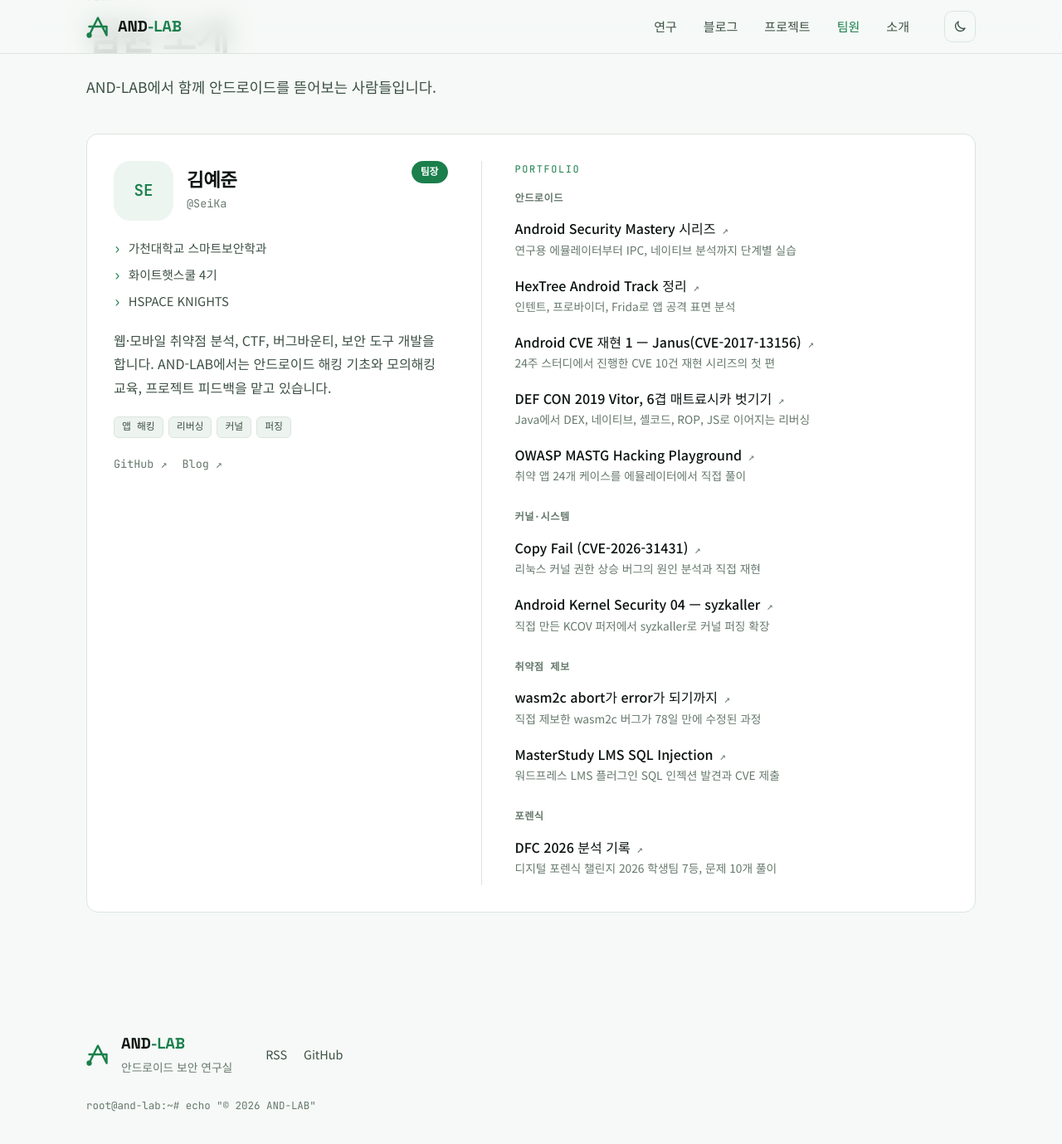
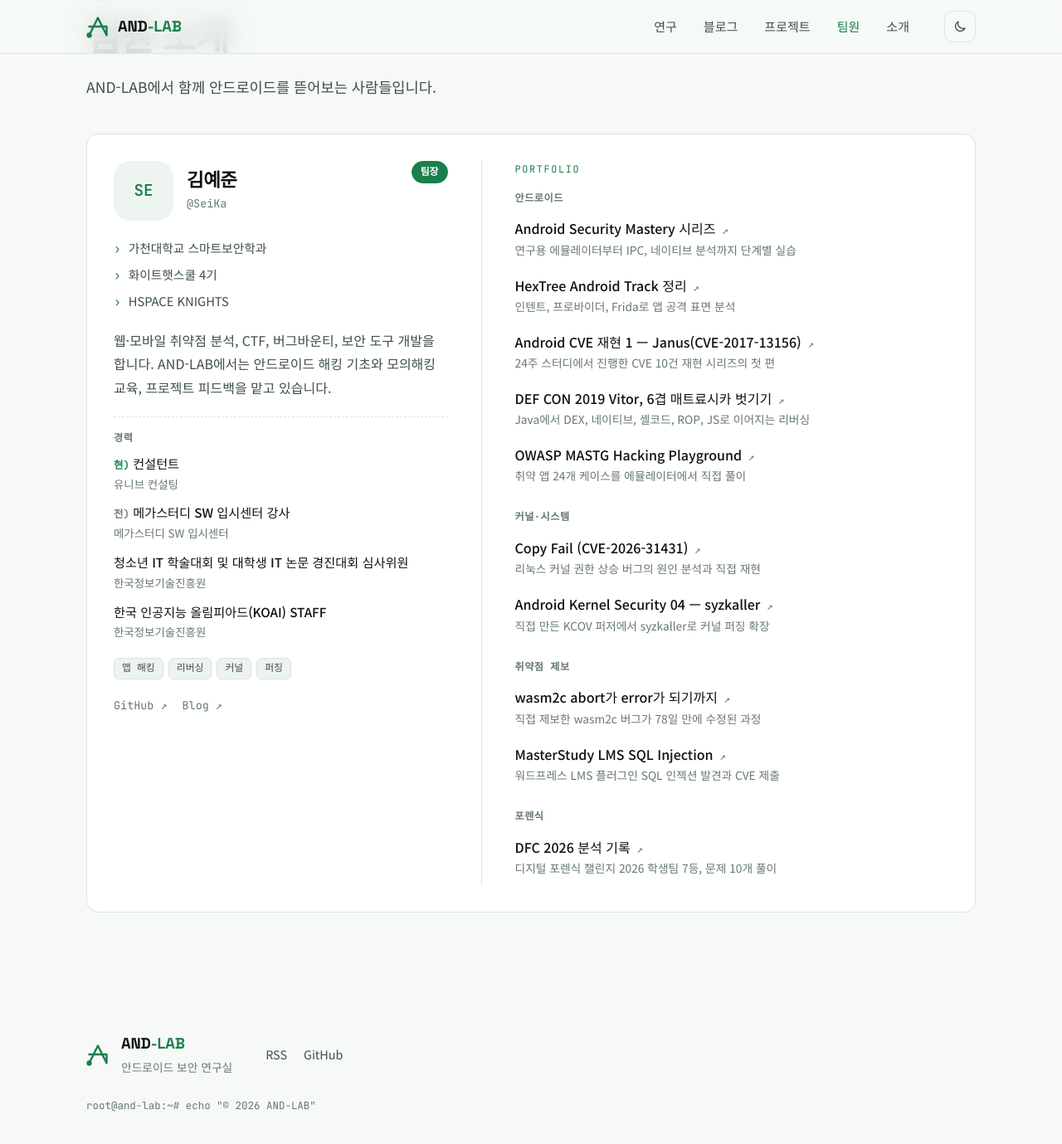
Before and after one commit to WTCYJ/and-lab, a Jekyll site: the page built from team.html, in a window 1280 px wide and 1400 px high, scrolled down 146 px. Shown: the top 1379 px of the window at 83% size. Built offline with Jekyll 4.4.1, drawn with Linux system fonts in a browser that asks for light colours.

Commit message:
팀원 페이지: 경력 추가

```diff
--- a/_data/members.yml
+++ b/_data/members.yml
@@ -4,6 +4,7 @@
 #   handle      활동명(아바타 이니셜과 @표시에 쓰인다)
 #   role        역할. lead: true 면 초록 배지로 강조
 #   affiliations 소속·활동 목록
+#   career      (선택) 경력. status 에 현 / 전 을 적으면 앞에 붙는다
 #   areas       연구 분야. _config.yml 의 topics 키(app, reversing, platform, fuzzing, kernel, hardware)
 #   bio         두세 문장 소개
 #   photo       (선택) 프로필 사진 경로. 예: /assets/img/team/seika.jpg — 없으면 이니셜로 표시
@@ -32,6 +33,17 @@
     - 가천대학교 스마트보안학과
     - 화이트햇스쿨 4기
     - HSPACE KNIGHTS
+  career:
+    - status: 현
+      title: 컨설턴트
+      org: 유니브 컨설팅
+    - status: 전
+      title: 메가스터디 SW 입시센터 강사
+      org: 메가스터디 SW 입시센터
+    - title: 청소년 IT 학술대회 및 대학생 IT 논문 경진대회 심사위원
+      org: 한국정보기술진흥원
+    - title: 한국 인공지능 올림피아드(KOAI) STAFF
+      org: 한국정보기술진흥원
   areas: [app, reversing, kernel, fuzzing]
   bio: 웹·모바일 취약점 분석, CTF, 버그바운티, 보안 도구 개발을 합니다. AND-LAB에서는 안드로이드 해킹 기초와 모의해킹 교육, 프로젝트 피드백을 맡고 있습니다.
   github: WTCYJ
--- a/assets/css/main.css
+++ b/assets/css/main.css
@@ -380,6 +380,14 @@ img.avatar { object-fit: cover; padding: 0; }
 .team-affil { list-style: none; display: grid; gap: 6px; font-size: .92rem; color: var(--ink-2); }
 .team-affil li::before { content: "› "; color: var(--accent); font-family: var(--mono); }
 .team-bio { color: var(--ink-2); line-height: 1.8; }
+.team-career { border-top: 1px dashed var(--line); padding-top: 18px; }
+.team-career h3 { font-size: .76rem; font-weight: 600; color: var(--ink-3); letter-spacing: .04em; margin-bottom: 10px; }
+.team-career ul { list-style: none; display: grid; gap: 12px; }
+.team-career li { display: grid; gap: 2px; }
+.cr-title { font-weight: 500; line-height: 1.5; font-size: .95rem; }
+.cr-status { font: 600 .82em var(--mono); color: var(--ink-3); }
+.cr-status.now { color: var(--accent); }
+.cr-org { font-size: .84rem; color: var(--ink-3); }
 .team-links { display: flex; gap: 18px; font-size: .84rem; }
 .team-links a { color: var(--ink-3); }
 .team-links a:hover { color: var(--accent); }
--- a/team.html
+++ b/team.html
@@ -22,6 +22,20 @@ permalink: /team/
       {% endif %}
 
       {% if m.bio %}<p class="team-bio">{{ m.bio }}</p>{% endif %}
+
+      {% if m.career.size > 0 %}
+      <div class="team-career">
+        <h3 class="mono">경력</h3>
+        <ul>
+          {% for c in m.career %}
+          <li>
+            <span class="cr-title">{% if c.status %}<span class="cr-status{% if c.status == '현' %} now{% endif %}">{{ c.status }})</span> {% endif %}{{ c.title }}</span>
+            {% if c.org %}<span class="cr-org">{{ c.org }}</span>{% endif %}
+          </li>
+          {% endfor %}
+        </ul>
+      </div>
+      {% endif %}
 
       {% if m.areas.size > 0 %}
       <ul class="chips">{% for a in m.areas %}<li>{{ site.topics[a].name | default: a }}</li>{% endfor %}</ul>
```
